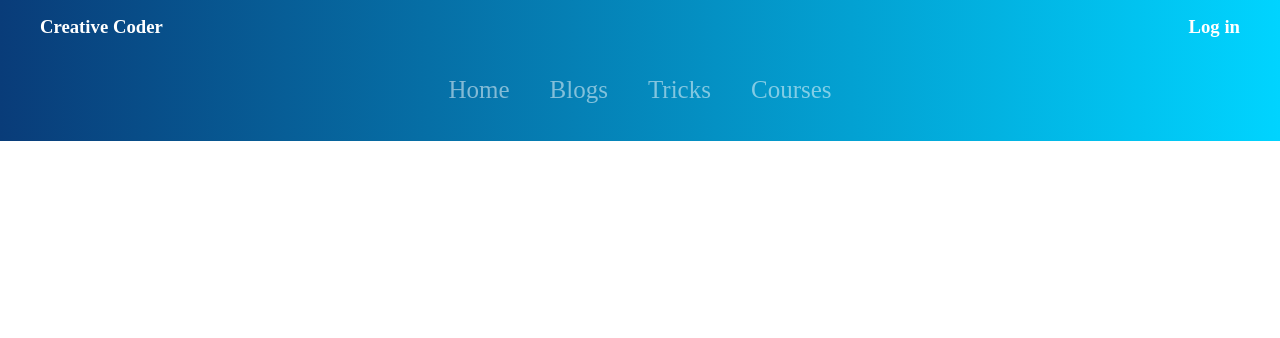
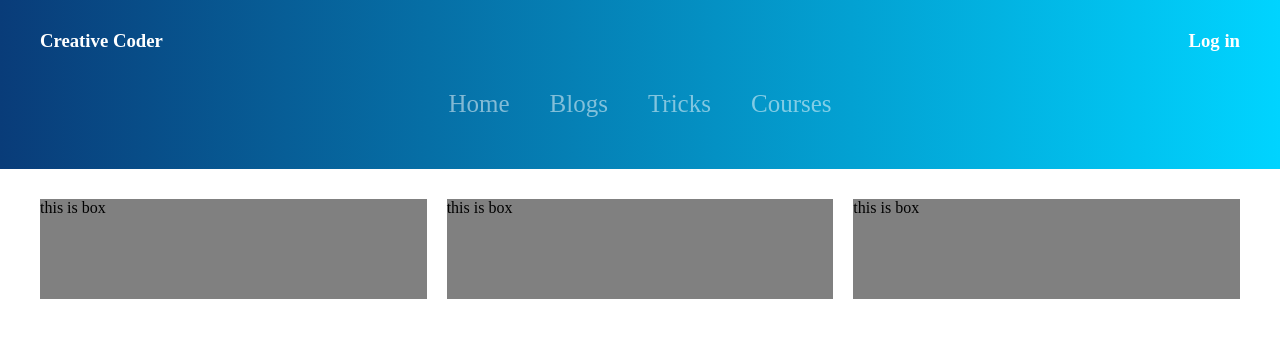
Before and after one commit to HlaingMinThan/Play-Some-Css, a plain HTML site: page index.html in a window 1280 px wide. Drawn offline with Linux system fonts and the light colour scheme.

Commit message:
layout setup done

```diff
--- a/app.css
+++ b/app.css
@@ -5,7 +5,6 @@ header {
     rgba(9, 60, 121, 1) 0%,
     rgba(0, 212, 255, 1) 100%
   );
-  padding: 1em 2em;
 }
 a {
   text-decoration: none;
@@ -13,6 +12,18 @@ a {
 .container {
   max-width: 1200px;
   margin: 0 auto;
+}
+.section {
+  padding: 30px;
+}
+.flex,
+.row {
+  display: flex;
+  margin: -10px;
+}
+.col {
+  padding: 10px;
+  flex: 1;
 }
 .header-top {
   display: flex;
@@ -41,3 +52,7 @@ nav a {
 nav a:hover {
   color: white;
 }
+.box {
+  background-color: grey;
+  height: 100px;
+}
--- a/index.html
+++ b/index.html
@@ -9,7 +9,7 @@
   </head>
   <body>
     <header>
-      <div class="container">
+      <div class="container section">
         <div class="header-top">
           <h3>Creative Coder</h3>
           <h3><a href="">Log in</a></h3>
@@ -22,5 +22,12 @@
         </nav>
       </div>
     </header>
+    <div class="container section">
+      <div class="row">
+        <div class="col"><div class="box">this is box</div></div>
+        <div class="col"><div class="box">this is box</div></div>
+        <div class="col"><div class="box">this is box</div></div>
+      </div>
+    </div>
   </body>
 </html>
```
